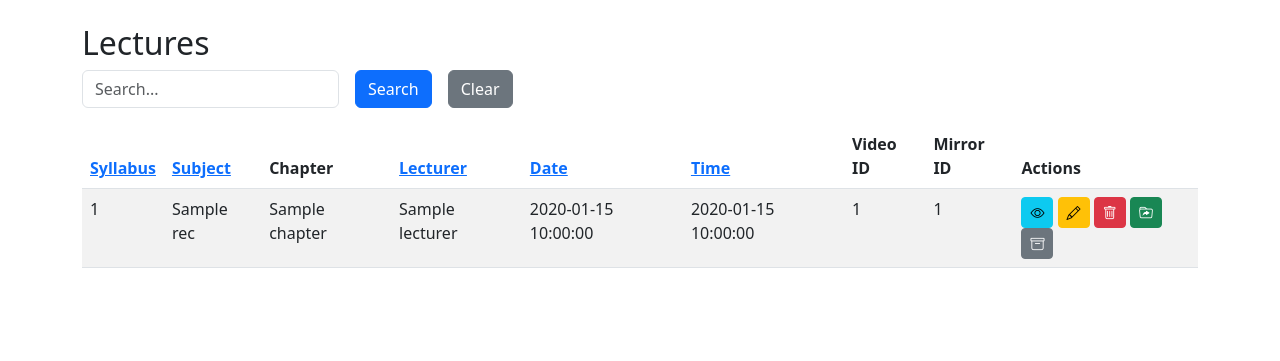
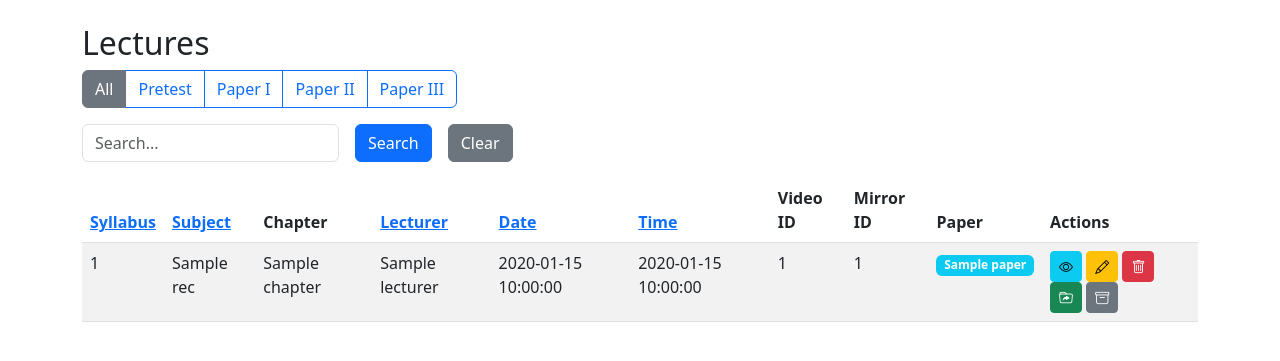
Before and after one commit to blee-design/lecture-manager, a Flask app: template templates/lectures.html in a window 1280 px wide. Shown: the part 56-417 px from the top of the page. Run offline with Flask 3, Linux system fonts and the light colour scheme; the template is opened without the code that fills it: most values are stand-ins (such as "Sample title", 1, 10 or a date in 2020); some libraries are stand-ins or nearby versions.

Commit message:
Added web lecture paper segregation into pretest, paper i, paper ii, and paper iii.

```diff
--- a/lecture_manager/web.py
+++ b/lecture_manager/web.py
@@ -138,7 +138,15 @@ def lectures():
     search = request.args.get('search', '')
     sort_by = request.args.get('sort', 'nepali_date')
     order = request.args.get('order', 'desc')
+    paper_filter = request.args.get('paper', '')
+
     records = get_all_youtube_records()
+
+    # ---- Paper filter ----
+    if paper_filter:
+        records = [r for r in records if r.get('paper') == paper_filter]
+
+    # ---- Search filter ----
     if search:
         search_lower = search.lower()
         records = [r for r in records if
@@ -147,6 +155,8 @@ def lectures():
                    search_lower in (r.get('chapter') or '').lower() or
                    search_lower in (r.get('lecturer') or '').lower() or
                    search_lower in (r.get('video_id') or '').lower()]
+
+    # ---- Sorting ----
     reverse = (order == 'desc')
     if sort_by == 'syllabus_id':
         records.sort(key=lambda x: x.get('syllabus_id') or '', reverse=reverse)
@@ -160,7 +170,9 @@ def lectures():
         records.sort(key=lambda x: x.get('time') or '', reverse=reverse)
     else:
         records.sort(key=lambda x: x.get('nepali_date') or '', reverse=True)
-    return render_template('lectures.html', records=records, search=search, sort_by=sort_by, order=order)
+
+    return render_template('lectures.html', records=records, search=search,
+                           sort_by=sort_by, order=order, paper_filter=paper_filter)
 
 @app.route('/lecture/<int:id>')
 def lecture_detail(id):
@@ -720,5 +732,14 @@ def converter_export():
         if os.path.exists(tmp_path):
             os.unlink(tmp_path)
 
-def run_web_server(host='127.0.0.1', port=5000):
-    app.run(host=host, port=port, debug=False, threaded=True)
+def run_web_server(host='127.0.0.1', port=5000, debug=False):
+    try:
+        app.run(host=host, port=port, debug=debug, threaded=True)
+    except OSError as e:
+        if "Address already in use" in str(e):
+            print_colored(f"[!] Port {port} is already in use.", COLORS.RED)
+            print_colored("[i] You can stop the other server or use a different port.", COLORS.YELLOW)
+            print_colored("[i] To find and kill the process, run: fuser -k 5000/tcp", COLORS.BLUE)
+        else:
+            print_colored(f"[!] Failed to start server: {e}", COLORS.RED)
+        # input("\nPress Enter to continue...")
--- a/templates/lectures.html
+++ b/templates/lectures.html
@@ -2,6 +2,26 @@
 {% extends "base.html" %}
 {% block content %}
 <h2>Lectures</h2>
+
+<!-- ===== PAPER FILTER BAR ===== -->
+<div class="row mb-3">
+  <div class="col">
+    <div class="btn-group" role="group" aria-label="Paper filter">
+      <a href="{{ url_for('lectures', paper='', search=search, sort=sort_by, order=order) }}"
+         class="btn btn-outline-secondary {% if not request.args.get('paper') %}active{% endif %}">All</a>
+      <a href="{{ url_for('lectures', paper='pretest', search=search, sort=sort_by, order=order) }}"
+         class="btn btn-outline-primary {% if request.args.get('paper') == 'pretest' %}active{% endif %}">Pretest</a>
+      <a href="{{ url_for('lectures', paper='paper_i', search=search, sort=sort_by, order=order) }}"
+         class="btn btn-outline-primary {% if request.args.get('paper') == 'paper_i' %}active{% endif %}">Paper I</a>
+      <a href="{{ url_for('lectures', paper='paper_ii', search=search, sort=sort_by, order=order) }}"
+         class="btn btn-outline-primary {% if request.args.get('paper') == 'paper_ii' %}active{% endif %}">Paper II</a>
+      <a href="{{ url_for('lectures', paper='paper_iii', search=search, sort=sort_by, order=order) }}"
+         class="btn btn-outline-primary {% if request.args.get('paper') == 'paper_iii' %}active{% endif %}">Paper III</a>
+    </div>
+  </div>
+</div>
+
+<!-- ===== SEARCH BAR (unchanged) ===== -->
 <div class="row mb-3">
   <div class="col">
     <form method="get" class="row g-3">
@@ -14,21 +34,26 @@
       <div class="col-auto">
         <a href="{{ url_for('lectures') }}" class="btn btn-secondary">Clear</a>
       </div>
+      <!-- Preserve paper filter when searching -->
+      <input type="hidden" name="paper" value="{{ request.args.get('paper', '') }}">
     </form>
   </div>
 </div>
+
+<!-- ===== TABLE ===== -->
 <div class="table-responsive">
   <table class="table table-striped table-hover">
     <thead>
       <tr>
-        <th><a href="{{ url_for('lectures', sort='syllabus_id', order='asc') }}">Syllabus</a></th>
-        <th><a href="{{ url_for('lectures', sort='subject', order='asc') }}">Subject</a></th>
+        <th><a href="{{ url_for('lectures', sort='syllabus_id', order='asc', paper=request.args.get('paper', '')) }}">Syllabus</a></th>
+        <th><a href="{{ url_for('lectures', sort='subject', order='asc', paper=request.args.get('paper', '')) }}">Subject</a></th>
         <th>Chapter</th>
-        <th><a href="{{ url_for('lectures', sort='lecturer', order='asc') }}">Lecturer</a></th>
-        <th><a href="{{ url_for('lectures', sort='nepali_date', order='asc') }}">Date</a></th>
-        <th><a href="{{ url_for('lectures', sort='time', order='asc') }}">Time</a></th>
+        <th><a href="{{ url_for('lectures', sort='lecturer', order='asc', paper=request.args.get('paper', '')) }}">Lecturer</a></th>
+        <th><a href="{{ url_for('lectures', sort='nepali_date', order='asc', paper=request.args.get('paper', '')) }}">Date</a></th>
+        <th><a href="{{ url_for('lectures', sort='time', order='asc', paper=request.args.get('paper', '')) }}">Time</a></th>
         <th>Video ID</th>
         <th>Mirror ID</th>
+        <th>Paper</th>   <!-- NEW column -->
         <th>Actions</th>
       </tr>
     </thead>
@@ -43,6 +68,13 @@
         <td>{{ rec.time or '' }}</td>
         <td>{{ rec.video_id }}</td>
         <td>{{ rec.mirror_video_id or '—' }}</td>
+        <td>
+          {% if rec.paper %}
+            <span class="badge bg-info">{{ rec.paper }}</span>
+          {% else %}
+            <span class="badge bg-secondary">unknown</span>
+          {% endif %}
+        </td>
         <td>
           <a href="{{ url_for('lecture_detail', id=rec.id) }}" class="btn btn-sm btn-info"><i class="bi bi-eye"></i></a>
           <a href="{{ url_for('edit_lecture_web', id=rec.id) }}" class="btn btn-sm btn-warning"><i class="bi bi-pencil"></i></a>
```
Also changed, not shown: lecture_manager/main.py (+6 -1 lines), templates/index.html (+28 -9 lines), 1 other file.
